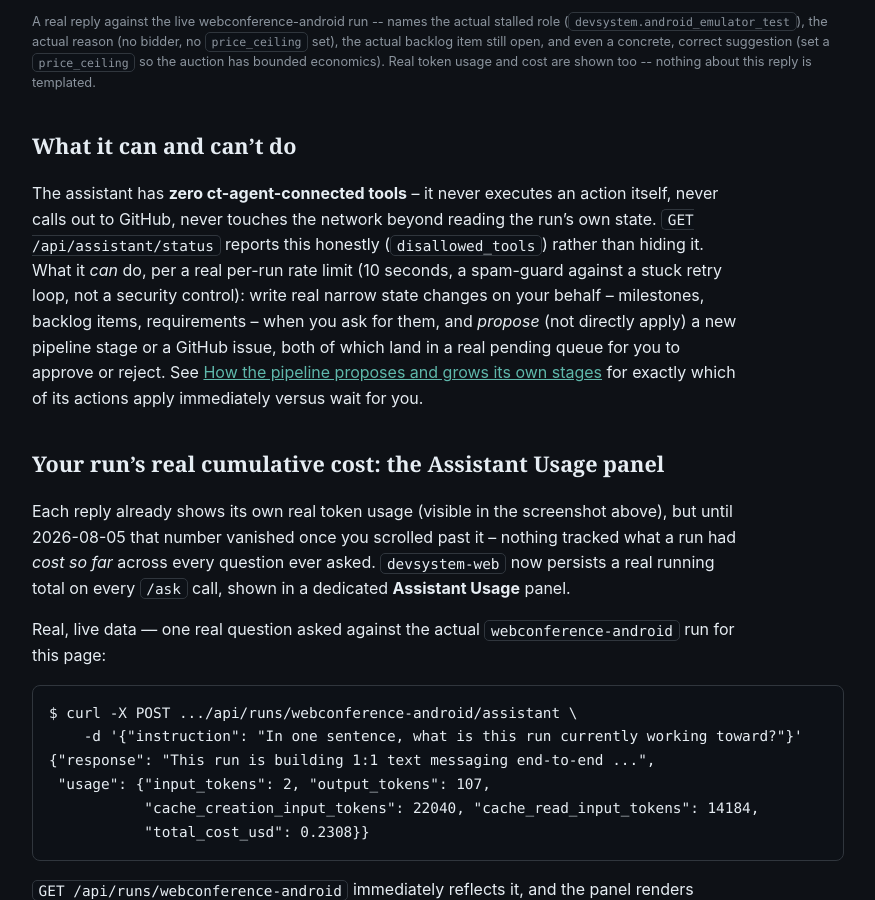
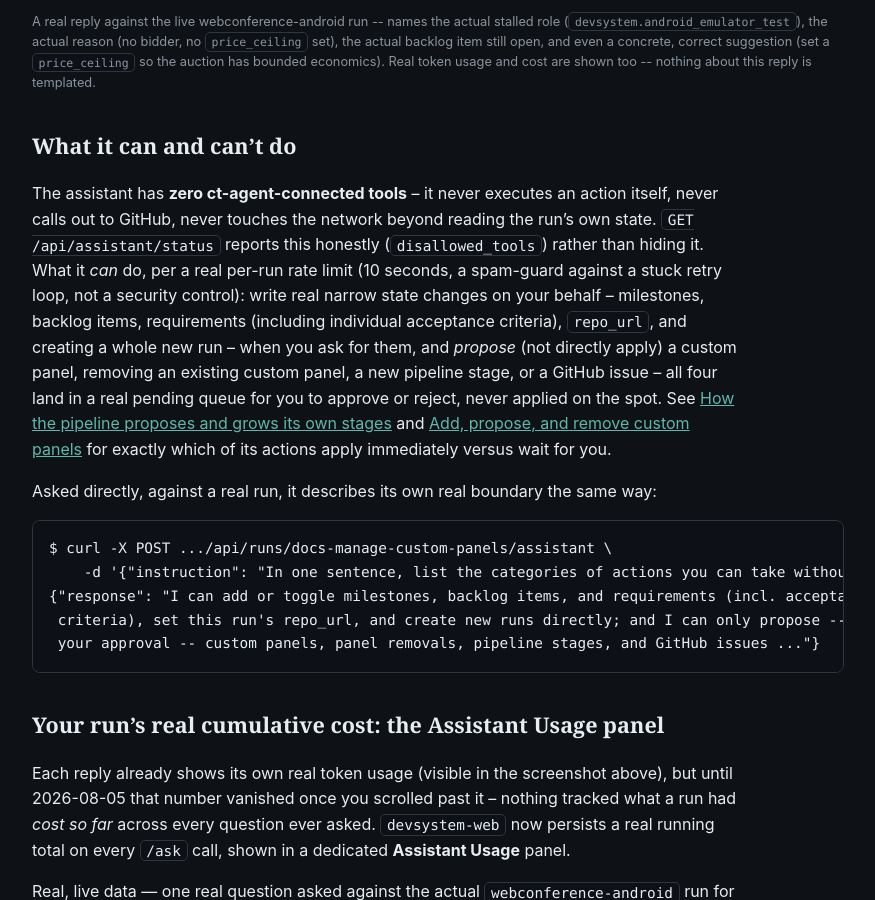
Before and after one commit to scimbe/CADS-devsystem-docs, a Jekyll site: the page built from _how-to/ask-the-assistant.md, in a window 1280 px wide and 900 px high, scrolled down 1723 px. Shown: the whole window, without its empty margins (322-1197 px from the left). Built offline with Jekyll 4.4.1, drawn with Linux system fonts in a browser that asks for light colours.

Commit message:
how-to: fix a real gap -- ask-the-assistant undersold what the assistant can propose
Cross-checked this page's own "what it can and can't do" summary directly
against the deployed devsystem_assistant binary's real Action enum and
system prompt (pipeline/src/bin/devsystem_assistant.rs) rather than
trusting it was still accurate -- it wasn't. The summary only mentioned
proposing "a new pipeline stage or a GitHub issue," but there are
genuinely four gated propose_* actions now, not two:
propose_custom_panel, propose_remove_custom_panel, propose_stage,
propose_issue. Custom panels (add and remove) were entirely missing from
this page, even though _how-to/manage-custom-panels.md (shipped last
firing) already documents them in full elsewhere -- this page's own
capability summary just hadn't been updated to match.

Also missing: repo_url and create_run weren't listed among the direct
(non-gated) actions either.

Validated live before writing: asked the real, deployed assistant
directly ("list the categories of actions you can take without further
clarification") against a real run and got back exactly the six real
categories (four gated, two direct-write groups) -- quoted verbatim in
the new example. Confirmed clean hermetic Jekyll build before shipping.

Co-Authored-By: Claude Sonnet 5 <noreply@anthropic.com>
Claude-Session: https://claude.ai/code/session_018FkngvdKnmVcAT84EZe7Ur

````diff
--- a/_how-to/ask-the-assistant.md
+++ b/_how-to/ask-the-assistant.md
@@ -36,10 +36,23 @@ calls out to GitHub, never touches the network beyond reading the run's own stat
 /api/assistant/status` reports this honestly (`disallowed_tools`) rather than hiding it. What it
 *can* do, per a real per-run rate limit (10 seconds, a spam-guard against a stuck retry loop, not a
 security control): write real narrow state changes on your behalf -- milestones, backlog items,
-requirements -- when you ask for them, and *propose* (not directly apply) a new pipeline stage or a
-GitHub issue, both of which land in a real pending queue for you to approve or reject. See [How the
-pipeline proposes and grows its own stages]({{ '/explanation/self-optimizing-pipeline/' | relative_url }})
-for exactly which of its actions apply immediately versus wait for you.
+requirements (including individual acceptance criteria), `repo_url`, and creating a whole new run --
+when you ask for them, and *propose* (not directly apply) a custom panel, removing an existing
+custom panel, a new pipeline stage, or a GitHub issue -- all four land in a real pending queue for
+you to approve or reject, never applied on the spot. See [How the pipeline proposes and grows its
+own stages]({{ '/explanation/self-optimizing-pipeline/' | relative_url }}) and [Add, propose, and
+remove custom panels]({{ '/how-to/manage-custom-panels/' | relative_url }}) for exactly which of its
+actions apply immediately versus wait for you.
+
+Asked directly, against a real run, it describes its own real boundary the same way:
+
+```
+$ curl -X POST .../api/runs/docs-manage-custom-panels/assistant \
+    -d '{"instruction": "In one sentence, list the categories of actions you can take without further clarification."}'
+{"response": "I can add or toggle milestones, backlog items, and requirements (incl. acceptance
+ criteria), set this run's repo_url, and create new runs directly; and I can only propose -- for
+ your approval -- custom panels, panel removals, pipeline stages, and GitHub issues ..."}
+```
 
 ## Your run's real cumulative cost: the Assistant Usage panel
 
````
